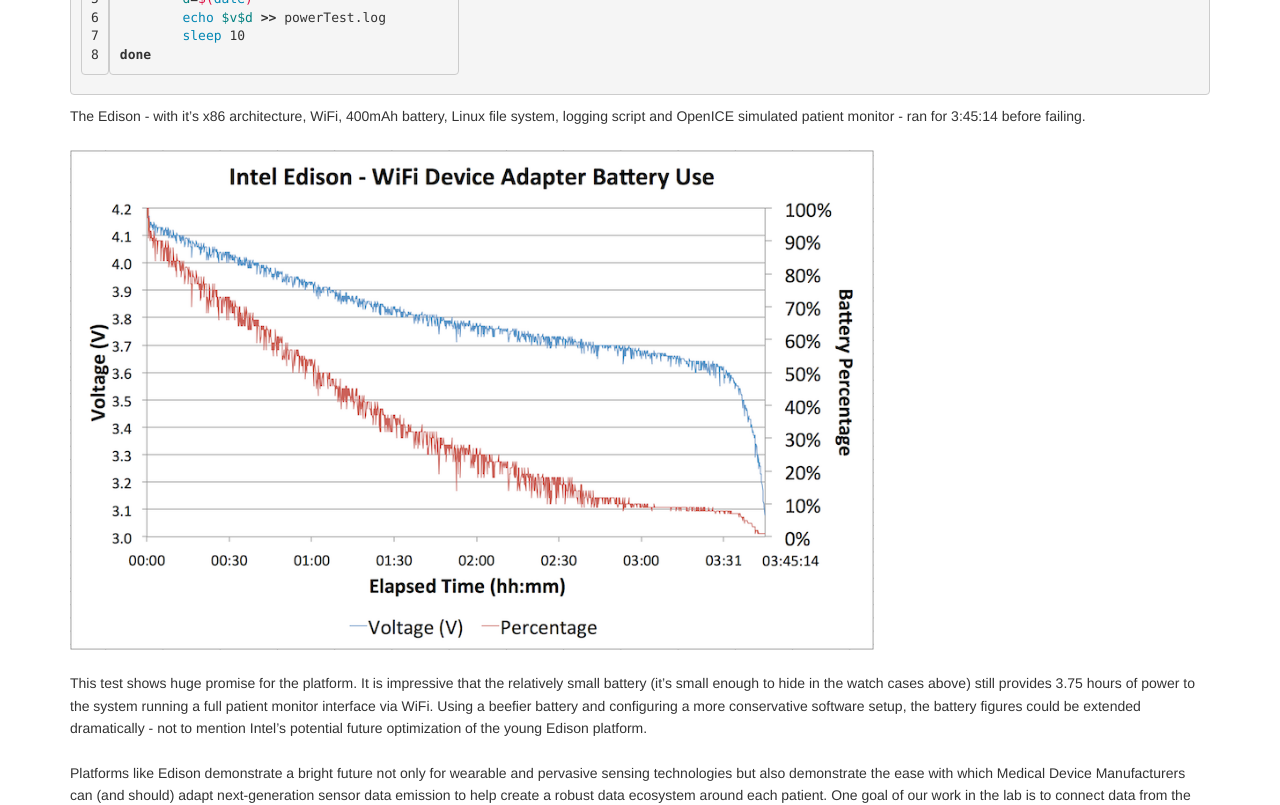
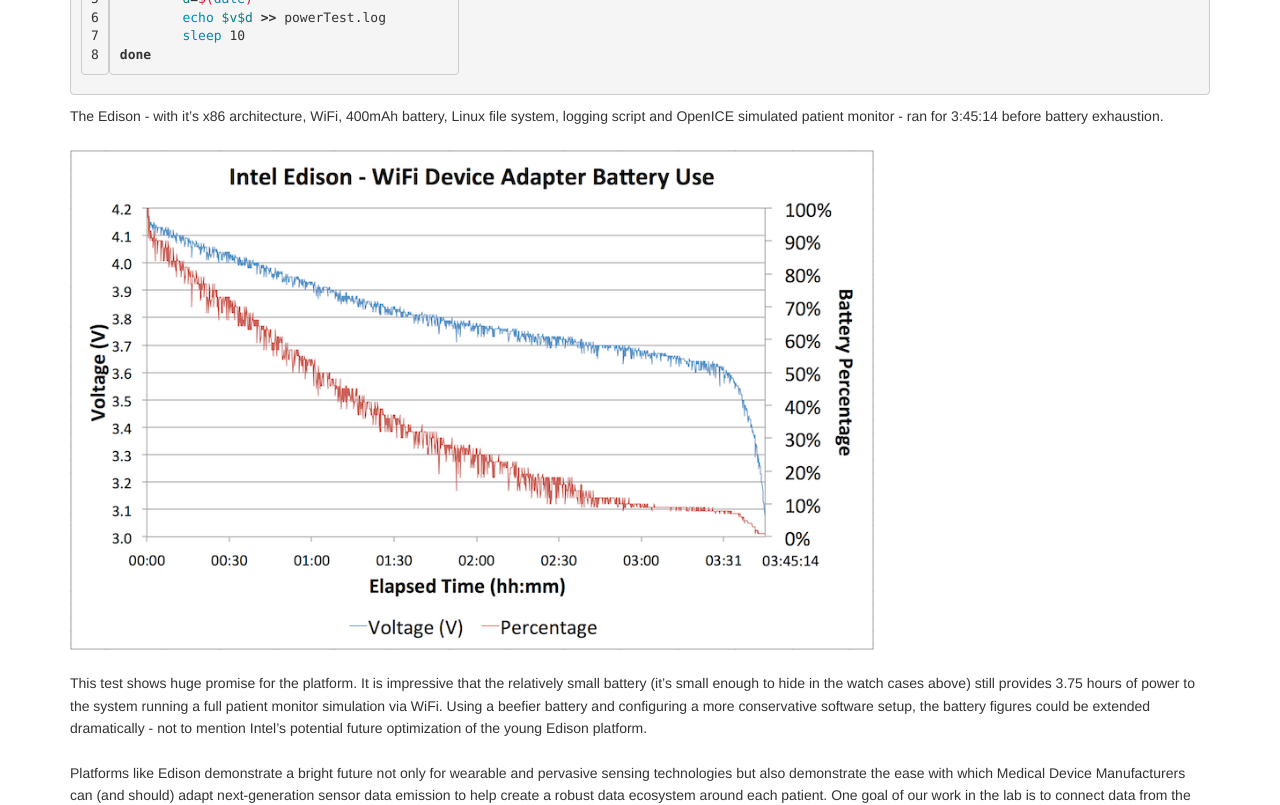
Before and after one commit to jeffplourde/openice, a Jekyll site: the page built from _posts/2015-07-17-three-days-with-intel-edison.md, in a window 1280 px wide and 1400 px high, scrolled down 3002 px. Shown: the part 152-957 px from the top of the window. Built offline with Jekyll 4.4.1, drawn with Linux system fonts in a browser that asks for light colours; nearby versions of some CDN libraries; library files that are not in the unit come from our copies; some of the changed text lies outside the part shown.

Commit message:
Update 2015-07-17-three-days-with-intel-edison.md

```diff
--- a/_posts/2015-07-17-three-days-with-intel-edison.md
+++ b/_posts/2015-07-17-three-days-with-intel-edison.md
@@ -54,11 +54,11 @@ do
 done
 {% endhighlight %}
 
-The Edison - with it's x86 architecture, WiFi, 400mAh battery, Linux file system, logging script and OpenICE simulated patient monitor - ran for 3:45:14 before failing.
+The Edison - with it's x86 architecture, WiFi, 400mAh battery, Linux file system, logging script and OpenICE simulated patient monitor - ran for 3:45:14 before battery exhaustion.
 
 <img alt="Intel Edison Battery Run-Down" src="{{ site.url }}/assets/edison-battery-graph.png" style="max-width:100%;max-height:500px;">
 
-This test shows huge promise for the platform. It is impressive that the relatively small battery (it's small enough to hide in the watch cases above) still provides 3.75 hours of power to the system running a full patient monitor interface via WiFi. Using a beefier battery and configuring a more conservative software setup, the battery figures could be extended dramatically - not to mention Intel's potential future optimization of the young Edison platform.
+This test shows huge promise for the platform. It is impressive that the relatively small battery (it's small enough to hide in the watch cases above) still provides 3.75 hours of power to the system running a full patient monitor simulation via WiFi. Using a beefier battery and configuring a more conservative software setup, the battery figures could be extended dramatically - not to mention Intel's potential future optimization of the young Edison platform.
 
 Platforms like Edison demonstrate a bright future not only for wearable and pervasive sensing technologies but also demonstrate the ease with which Medical Device Manufacturers can (and should) adapt next-generation sensor data emission to help create a robust data ecosystem around each patient.  One goal of our work in the lab is to connect data from the [SparkFun 9 Degrees of Freedom Block for Edison](https://www.sparkfun.com/products/13033) to the OpenICE system as an exemplar for the integration of other devices.  This will allow us to better understand the implications of Edison as part of the OpenICE architecture.
 
```
Also changed, not shown: other parts of _posts/2015-07-17-three-days-with-intel-edison.md (+2 -2 lines).
